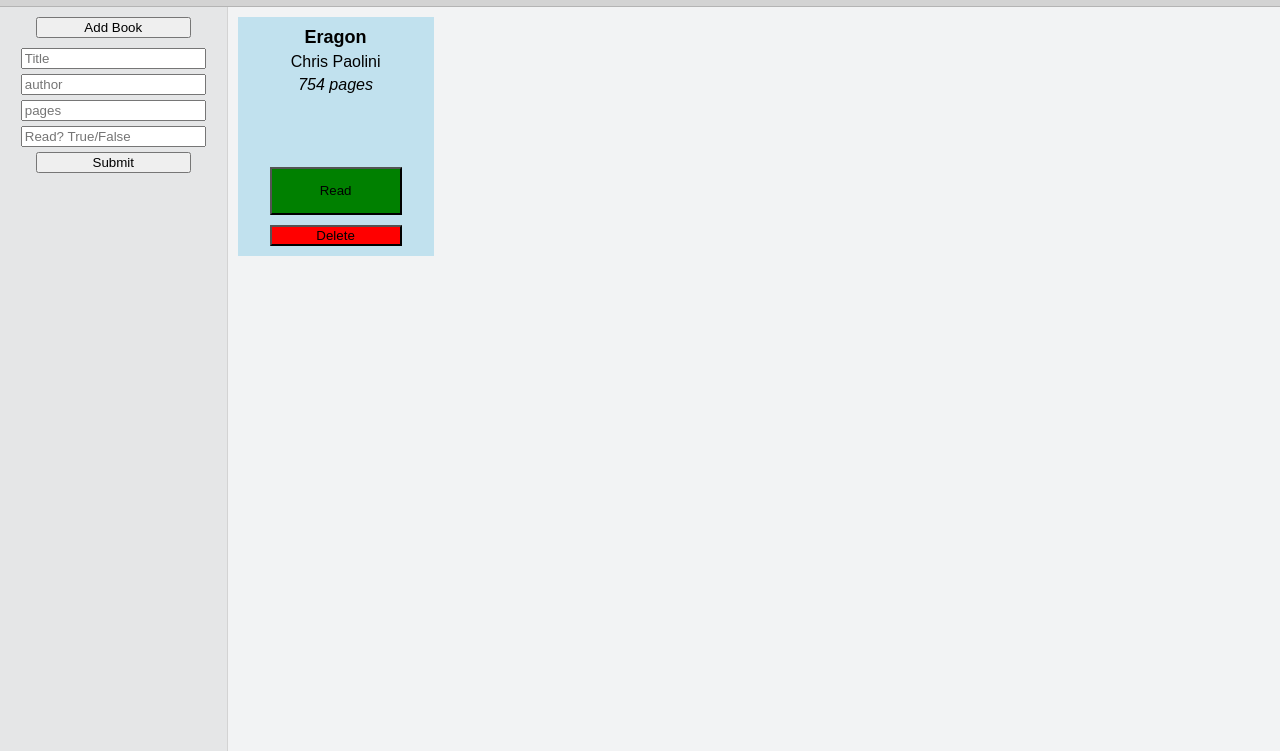
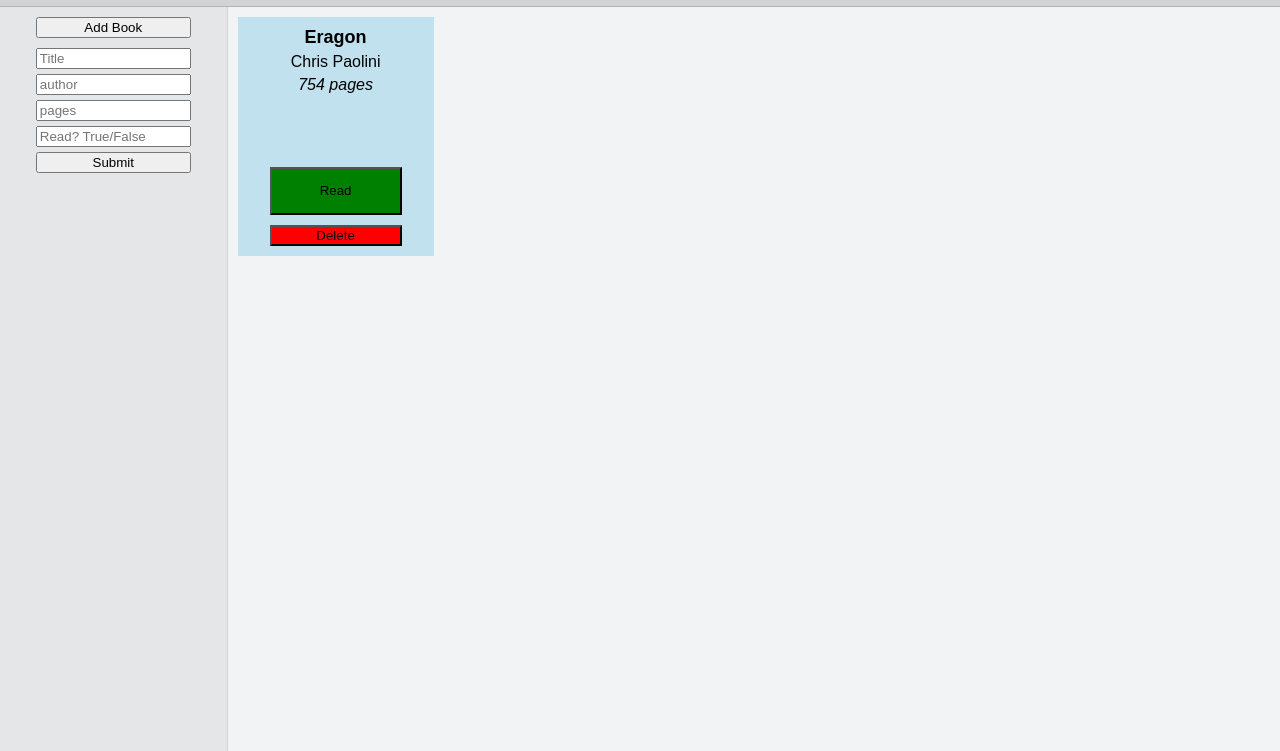
Before and after one commit to takinabradley/Library, a plain HTML site: page index.html in a window 1280 px wide. Both pictures are taken after a click on the button "Add Book". Shown: the part 49-800 px from the top of the page. Drawn offline with Linux system fonts and the light colour scheme.

Commit message:
set width of form  input boxes to the same width as the buttons

```diff
--- a/styles.css
+++ b/styles.css
@@ -59,6 +59,10 @@ form {
 	gap: 5px;
 }
 
+ input {
+	 width: 75%;
+ }
+
 .submitBtn {
 	width: 75%;
 }
```
